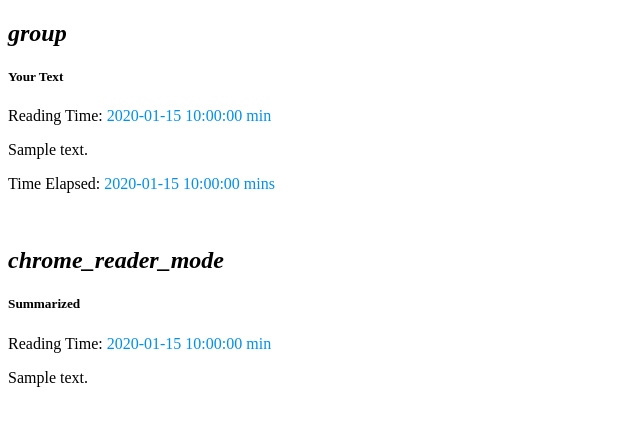
After one commit to ZivFerdinand/CUMmarize-AI, a Flask app: template templates/result.html in a window 1280 px wide. The commit adds this page. Shown: the top 426 px of the page, without its empty margins (0-640 px from the left). Run offline with Flask 3, Linux system fonts and the light colour scheme; the template is opened without the code that fills it: most values are stand-ins (such as "Sample title", 1, 10 or a date in 2020); parts of the project's set-up code (start-up, migrations or seed data) failed here and were passed over.

Commit message:
added text summarizer

```diff
--- a/app.py
+++ b/app.py
@@ -2,12 +2,22 @@ import tkinter as tk
 import nltk
 from textblob import TextBlob
 from newspaper import Article
+from nltk_summarization import nltk_summarizer
+import time
+import spacy
+nlp = spacy.load('en_core_web_sm')
 
 from flask import Flask, render_template, request
 app = Flask(__name__)
 
-@app.route('/')
+@app.route('/', methods =["GET", "POST"])
 def home():
+    return render_template('index.html')
+
+def analyze():
+    if request.method == 'POST':
+        rawtext = request.form['rawtext']
+        final_summary = nltk_summarizer(rawtext)
     return render_template('index.html')
 
 @app.route('/text', methods =["GET", "POST"])
@@ -22,7 +32,21 @@ def text():
        return "Title : " + article.title + "<br>" + "Authors : " + str(article.authors) + "<br>" + "Publication Date : " + str(article.publish_date) + "<br> </br>" + "Summary : <br>" + article.summary
     return render_template("text.html")
 
+def analyze():
+	start = time.time()
+	if request.method == 'POST':
+		rawtext = request.form['rawtext']
+		final_reading_time = readingTime(rawtext)
+		final_summary = nltk_summarizer(rawtext)
+		summary_reading_time = readingTime(final_summary)
+		end = time.time()
+		final_time = end-start
+	return render_template('result.html',ctext=rawtext,final_summary=final_summary,final_time=final_time,final_reading_time=final_reading_time,summary_reading_time=summary_reading_time)
 
+def readingTime(mytext):
+	total_words = len([ token.text for token in nlp(mytext)])
+	estimatedTime = total_words/200.0
+	return estimatedTime
 
 if __name__ == "__main__":
     app.run(debug=True)
--- /dev/null
+++ b/templates/result.html
@@ -0,0 +1,45 @@
+<!DOCTYPE html>
+<html lang="en">
+<head>
+    <meta charset="UTF-8">
+    <meta name="viewport" content="width=device-width, initial-scale=1.0">
+    <title>Document</title>
+</head>
+<body>
+      <!-- Result Display-->
+  <section class="section section-solutions-about grey darken-2">
+ <div class="container white-text">
+
+      <!--   Icon Section   -->
+      <div class="row">
+        <div class="col s12 m6">
+          <div class="icon-block">
+            <h2 class="center brown-text"><i class="material-icons">group</i></h2>
+            <h5 class="center">Your Text</h5>
+             <p>Reading Time: <span style="color:#0091EA;">{{ final_reading_time }} min </span></p>
+            <p class="light">{{ctext}}</p>
+            <div class="alert alert-info" role="alert"><p>Time Elapsed: <span style="color:#0091EA;">{{ final_time }} mins </span></p><br/>
+
+        </div>
+          </div>
+        </div>
+
+        <div class="col s12 m6 grey darken-3">
+          <div class="icon-block">
+            <h2 class="center brown-text"><i class="material-icons">chrome_reader_mode</i></h2>
+            <h5 class="center">Summarized</h5>
+              <div class="" role="alert">
+              <p>Reading Time: <span style="color:#0091EA;">{{ summary_reading_time }} min </span></p>
+        </div>
+            <p class="light">{{ final_summary }}</p>
+
+          </div>
+        </div>
+
+      </div>
+
+
+  </div>
+</section>
+</body>
+</html>
```
Also changed, not shown: nltk_summarization.py (added, +37 -0 lines), templates/text.html (+7 -0 lines).
